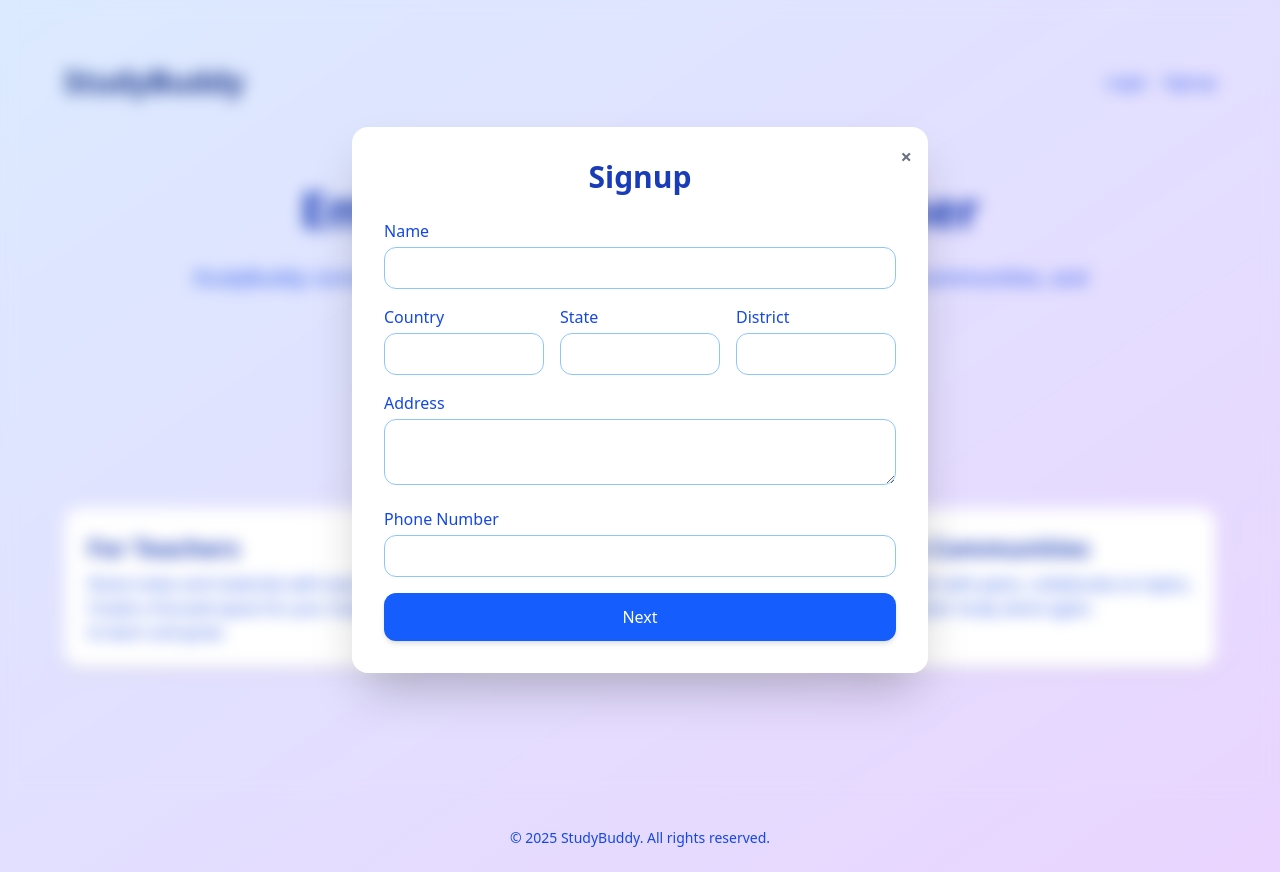
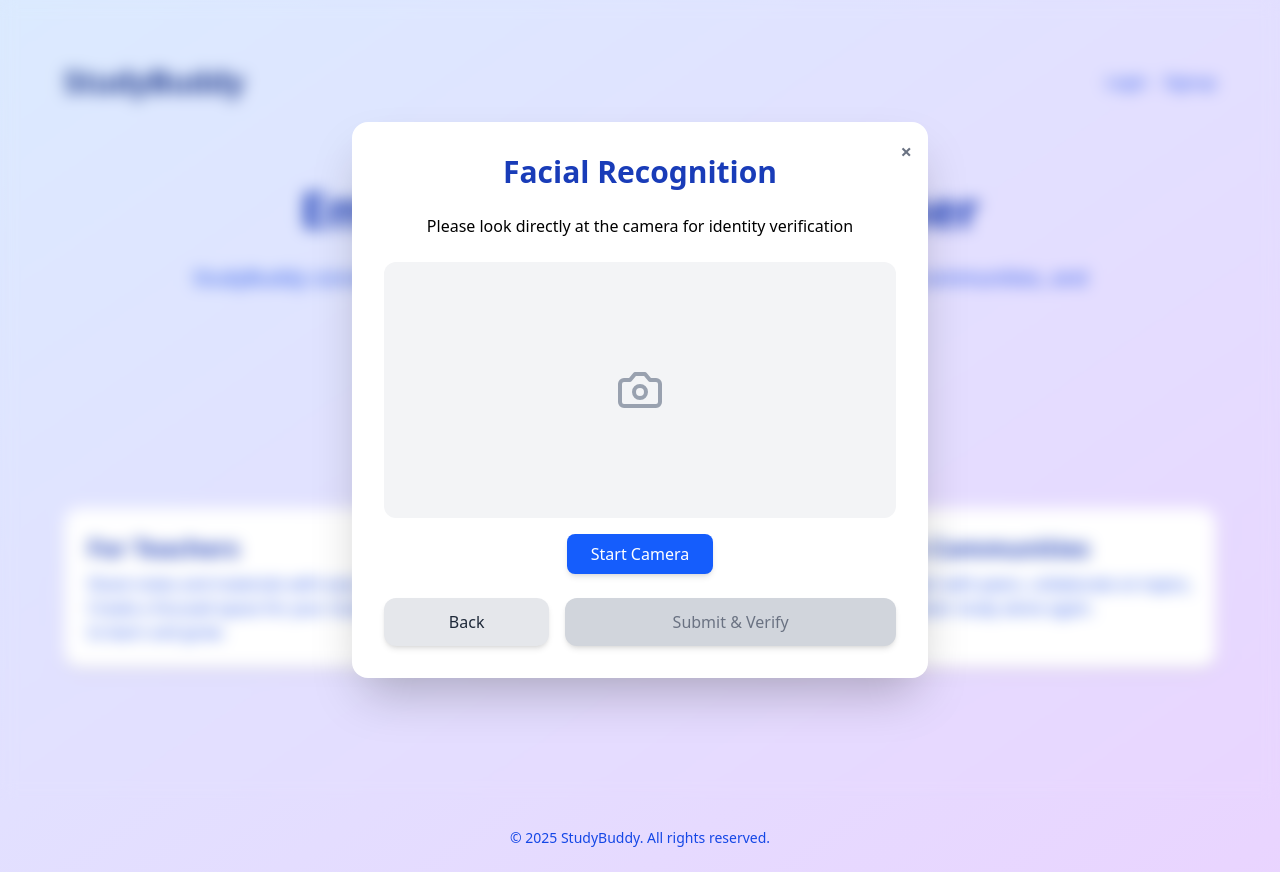
Before and after one commit to SayidMushtaQ/StudyBuddy, a React (Vite) app in the folder client/: page / in a window 1280 px wide. Both pictures are taken after a click on the button "Signup". Built offline with nearby package versions, Linux system fonts and the light colour scheme.

Commit message:
Update button label to 'Submit & Verify' and set initial step to 4 in Signup component

```diff
--- a/client/src/components/auth/signup/form_st4.jsx
+++ b/client/src/components/auth/signup/form_st4.jsx
@@ -141,7 +141,7 @@ export default function FormST4({ handleSubmit, handleBack, setForm }) {
                 : 'bg-gray-300 text-gray-500 cursor-not-allowed'
             }`}
           >
-            Submit & Continue
+            Submit & Verify
           </button>
         </div>
       </form>
--- a/client/src/pages/Signup.jsx
+++ b/client/src/pages/Signup.jsx
@@ -9,7 +9,7 @@ import { HandleOtpInput } from "../util/HandleOtpInput";
 import axios from "axios";
 
 export default function Signup({ onClose }) {
-  const [step, setStep] = useState(1);
+  const [step, setStep] = useState(4);
   const otpBoxRef = useRef([]);
   const [otp, setOtp] = useState(new Array(4).fill(""));
   const [form, setForm] = useState({
```
